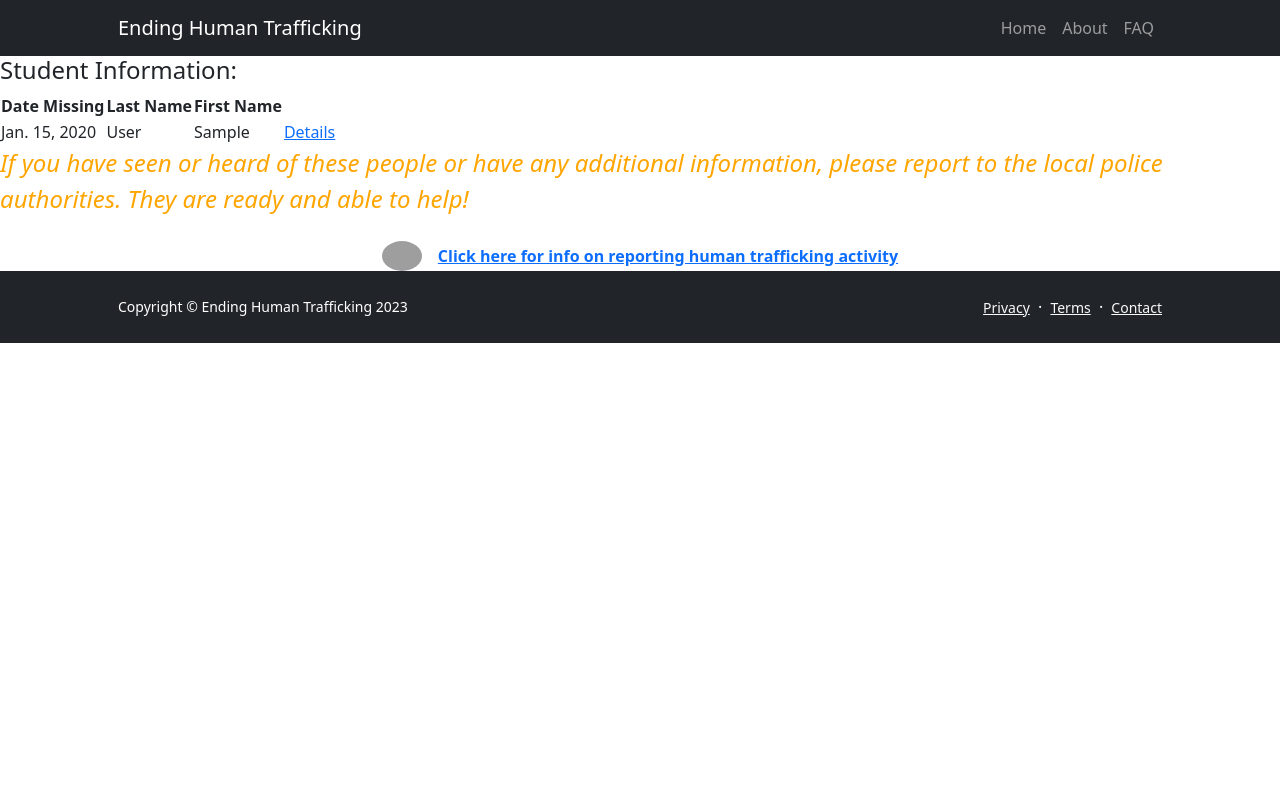
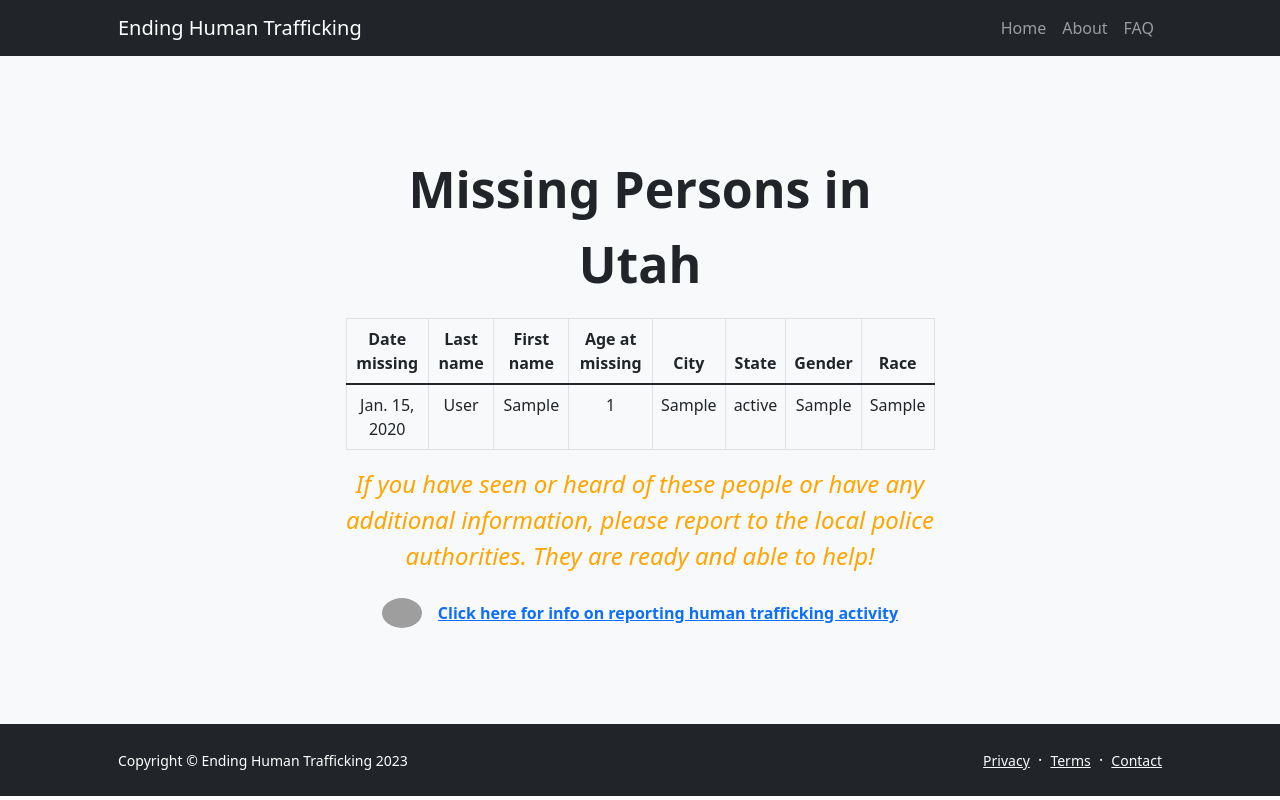
Before and after one commit to BZV83/missing-persons, a Django app: page /showPeople/ in a window 1280 px wide. Run offline with Django 4.2, Linux system fonts and the light colour scheme; tables that the repository leaves empty hold one stand-in row (values such as "Sample post"); some libraries are stand-ins or nearby versions; grey boxes are pictures that could not be loaded.

Commit message:
Update showPeople.html

```diff
--- a/missing-persons/templates/pages/showPeople.html
+++ b/missing-persons/templates/pages/showPeople.html
@@ -1,23 +1,38 @@
 {% extends 'base.html' %}
 {% load static %}
 {% block main_content %}
-        <h4>Student Information:</h4>
-        <table>
-            <tr>
-                <th >Date Missing</th>
-                <th >Last Name</th>
-                <th >First Name</th>
-                <th></th>
-            </tr>
+       <!-- Table data section -->
+            <div class="py-5 bg-light">
+                <div class="container px-5 my-5">
+                    <div class="row gx-5 justify-content-center">
+                        <div class="col-lg-10 col-xl-7">
+                            <!-- TABLE DATA -->
+                            <div class="text-center">
+                                <p style = "font-size: 50px"><strong>Missing Persons in Utah</strong></p>
+                                <table class="table table-bordered table-hover table-condensed">
+                                    <thead><tr><th title="Field #1">Date missing</th>
+                                    <th title="Field #2">Last name</th>
+                                    <th title="Field #3">First name</th>
+                                    <th title="Field #4">Age at missing</th>
+                                    <th title="Field #5">City</th>
+                                    <th title="Field #6">State</th>
+                                    <th title="Field #7">Gender</th>
+                                    <th title="Field #8">Race</th>
+                                    </tr></thead>
+                                    <tbody>
                                     {% for oPerson in data %}
                                     <tr>
                                     <td>{{oPerson.date_missing}}</td>
                                     <td>{{oPerson.last_name}}</td>
                                     <td>{{oPerson.first_name}}</td>
-                <td ><a href="{% url 'displayPerson' id=oPerson.id %}">Details</a></td>
+                                    <td>{{oPerson.age_missing}}</td>
+                                    <td>{{oPerson.city}}</td>
+                                    <td>{{oPerson.state}}</td>
+                                    <td>{{oPerson.gender}}</td>
+                                    <td>{{oPerson.race}}</td>
                                     </tr>
                                     {% endfor %}
-        </table>
+                                </tbody></table>
                                 <div style="color: orange" class="fs-4 mb-4 fst-italic">If you have seen or heard of these people or have any additional information, please report to the local police authorities. They are ready and able to help!</div>
                                 <div class="d-flex align-items-center justify-content-center">
                                     <img class="rounded-circle me-3" src="https://www.state.gov/wp-content/uploads/2021/01/Placeholder_seal_final.png" alt="US Department of State seal" style="width: 40px" />
@@ -25,4 +40,9 @@
                                         <a href="https://www.state.gov/domestic-trafficking-hotlines/#:~:text=Call%20the%20National%20Human%20Trafficking,potential%20human%20trafficking%20activity%3B%20or">Click here for info on reporting human trafficking activity</a>
                                     </div>
                                 </div>
+                            </div>
+                        </div>
+                    </div>
+                </div>
+            </div>
 {% endblock %}
```
Lines whose indentation alone changed are shown as unchanged.
